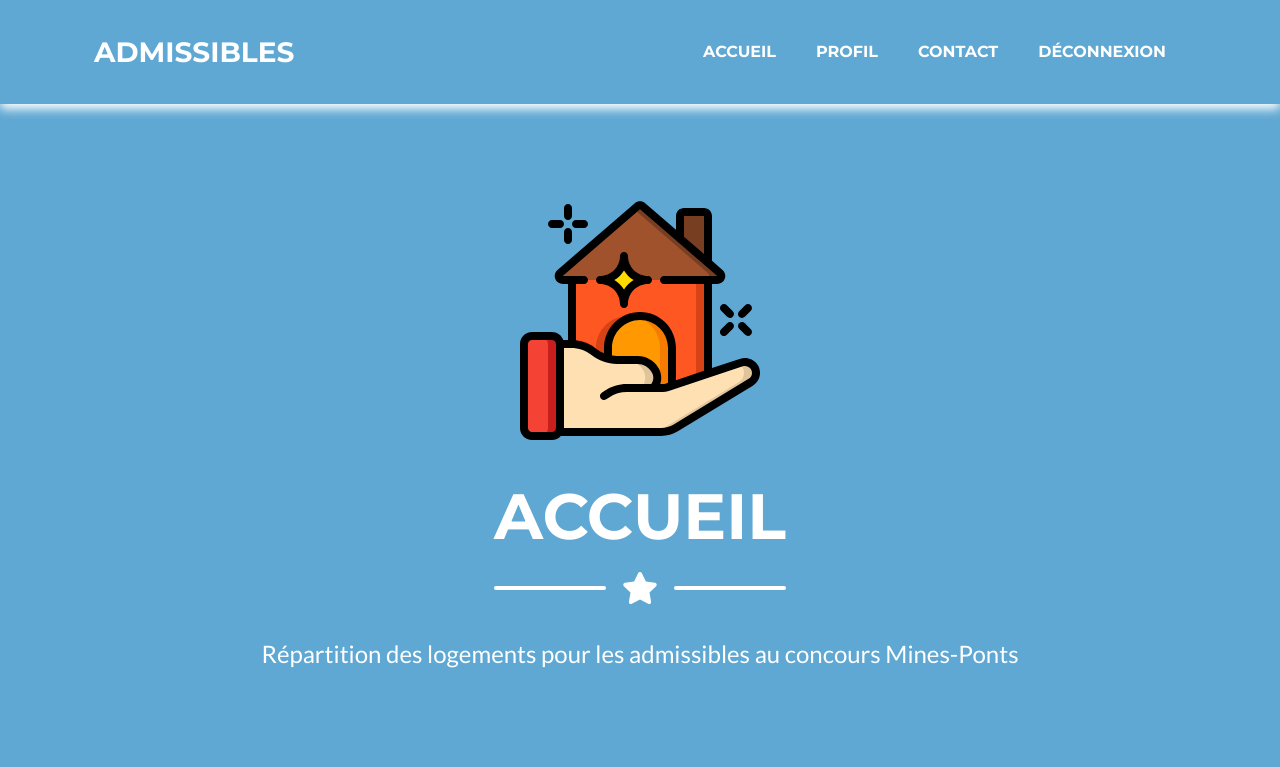
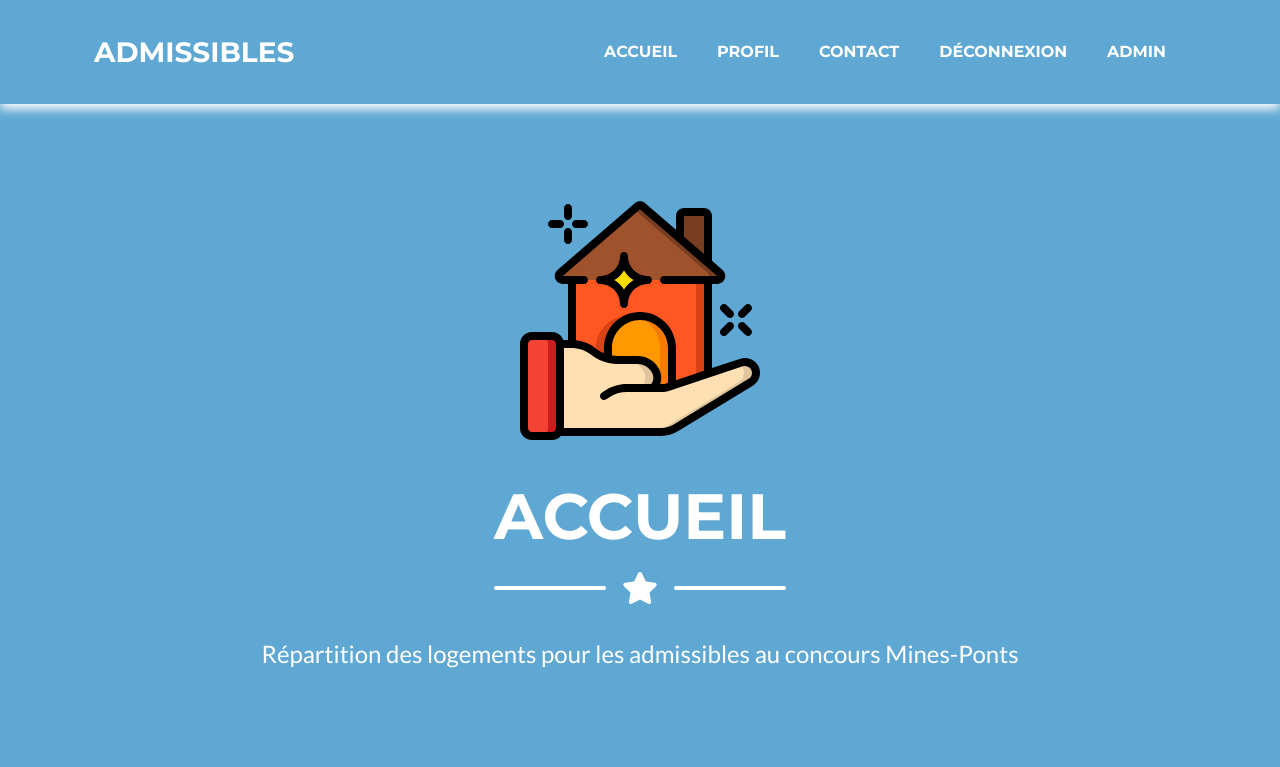
Before and after one commit to KIClubinfo/admissibles.enpc.org, a PHP site: page /index.php in a window 1280 px wide. Shown: the top 767 px of the page. Run offline with PHP 8.4, Linux system fonts and the light colour scheme; the visitor is signed in with stand-in values (Sample User, id 1); data that the repository does not hold is empty.

Commit message:
admin dans la navbar

```diff
--- a/php/navbar.php
+++ b/php/navbar.php
@@ -19,6 +19,9 @@
                     <li class="nav-item mx-0 mx-lg-1"><a class="nav-link py-3 px-0 px-lg-3 rounded js-scroll-trigger" href="profil.php">Profil</a></li>
                     <li class="nav-item mx-0 mx-lg-1"><a class="nav-link py-3 px-0 px-lg-3 rounded js-scroll-trigger" href="contact.php">Contact</a></li>
                     <li class="nav-item mx-0 mx-lg-1"><a class="nav-link py-3 px-0 px-lg-3 rounded js-scroll-trigger" href="deconnexion.php">Déconnexion</a></li>';
+                    if($_SESSION['admin']==1){
+                        echo '<li class="nav-item mx-0 mx-lg-1"><a class="nav-link py-3 px-0 px-lg-3 rounded js-scroll-trigger" href="admin.php">Admin</a></li>';
+                    }
                 }
                 ?>
             </ul>
```
